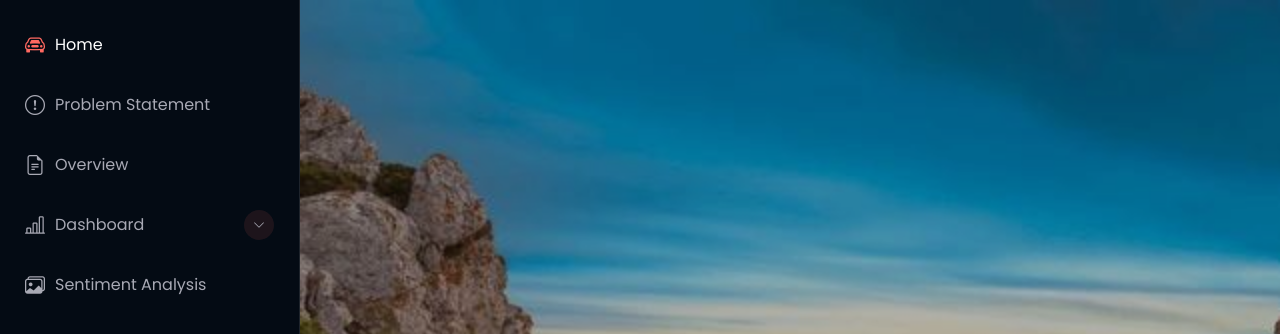
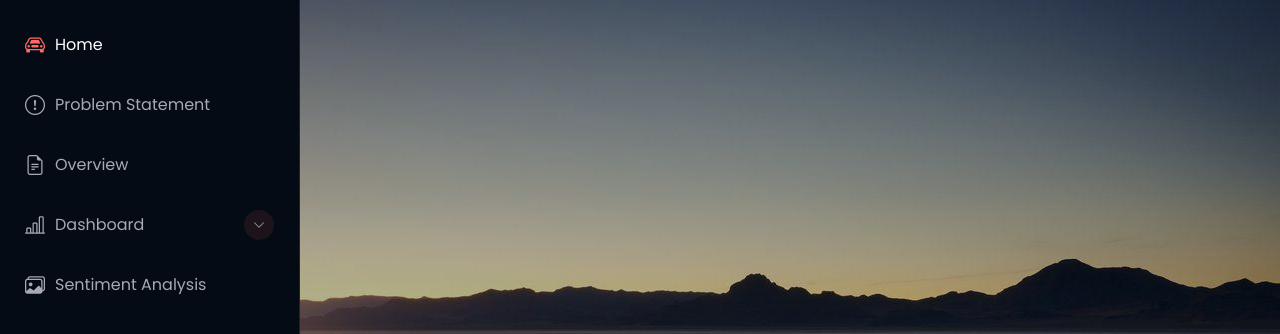
Before and after one commit to hoshihui/COE-Dashboard, a plain HTML site: page index.html in a window 1280 px wide. Shown: the top 334 px of the page. Drawn offline with Linux system fonts and the light colour scheme.

Commit message:
image
NIL

```diff
--- a/index.html
+++ b/index.html
@@ -72,7 +72,7 @@
     <!-- Hero Section -->
     <section id="hero" class="hero section dark-background">
 
-      <img src="assets/img/hero-car.jpeg" alt="" data-aos="fade-in" class="">
+      <img src="assets/img/car.jpeg" alt="" data-aos="fade-in" class="">
 
       <div class="container" data-aos="fade-up" data-aos-delay="100">
         <h2>G2T3</h2>
```
Also changed, not shown: assets/img/car.jpeg (added), 1 other file.
